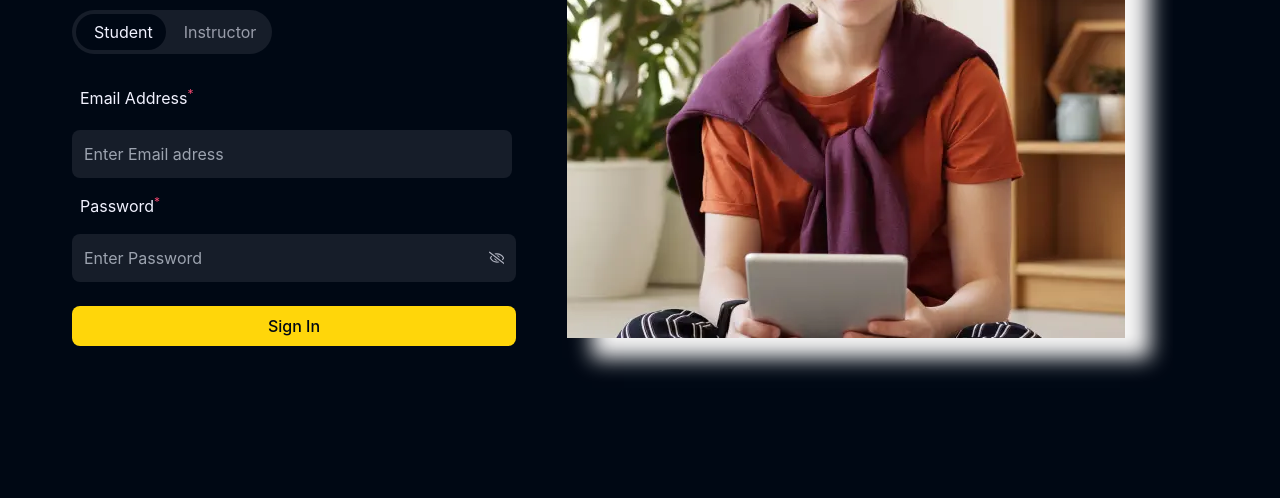
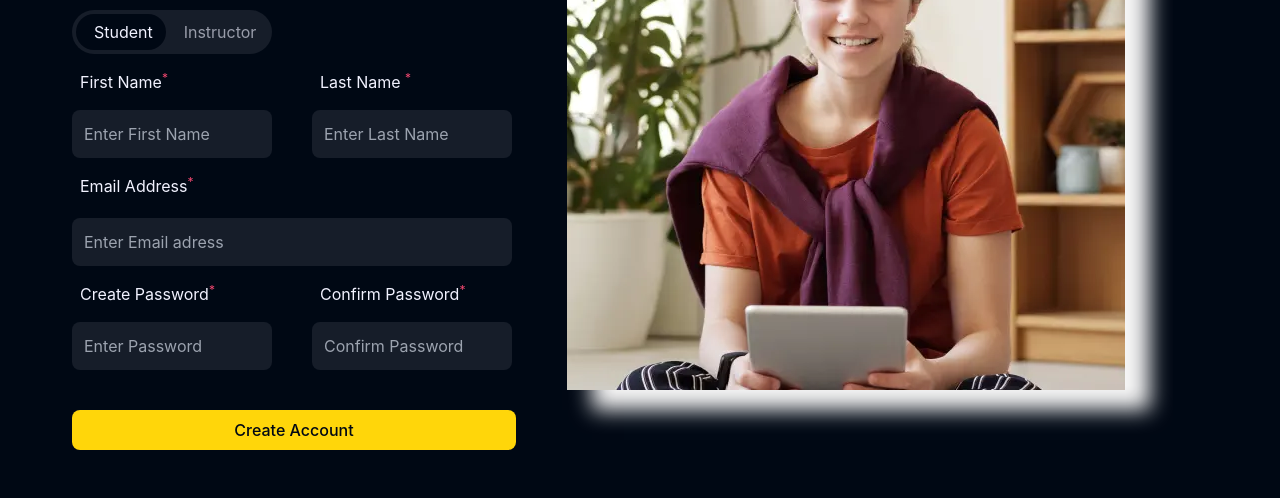
Before and after one commit to thimanshu756/Edtech, a React (Create React App) app: page /login in a window 1280 px wide. Shown: the part 302-800 px from the top of the page. Built offline with nearby package versions, Linux system fonts and the light colour scheme; no server answers.

Commit message:
signup form updated

```diff
--- /dev/null
+++ b/src/Components/Core/AuthPage/signUpForm.jsx
@@ -0,0 +1,105 @@
+import React from 'react'
+import { FaRegEye } from "react-icons/fa";
+import { FaRegEyeSlash } from "react-icons/fa";
+import { useState } from 'react';
+
+const SignUpForm = ({userType,setAccountType,ACCOUNT_TYPE}) =>{
+  const [showPassword , setShowPassword]=useState(false);
+
+  const [formData , setFormData]=useState({
+      firstName :"",
+      lastName:"",
+      email:"",
+      password:"",
+      confirmPassword:""
+  })
+  const { firstName, lastName, email, password, confirmPassword } = formData
+
+  const handleOnChange = (e) => {
+      setFormData((prevData) => ({
+        ...prevData,
+        [e.target.name]: e.target.value,
+      }))
+    }
+    const submitform =(e)=>{
+      e.preventDefault()
+      if (password !== confirmPassword) {
+        // toast.error("Passwords Do Not Match")
+        return
+      }
+      const signupData = {
+        ...formData,
+        accountType:userType,
+      }
+
+      console.log("form data is -->",formData);
+        // Setting signup data to state
+    // To be used after otp verification
+    // dispatch(setSignupData(signupData))
+    // Send OTP to user for verification
+    // dispatch(sendOtp(formData.email, navigate))
+
+    setFormData({
+      firstName: "",
+      lastName: "",
+      email: "",
+      password: "",
+      confirmPassword: "",
+    })
+
+    setAccountType(ACCOUNT_TYPE.STUDENT)
+  }
+
+  return (
+    <div>
+    <div>
+  <form className='text-richblack-5' onSubmit={submitform}>
+  <div className='flex gap-10 mb-4'>
+  <div>
+  <p className='-mb-2 ml-2'>First Name<sup className='text-pink-200 '>*</sup> </p> <br />
+  <input type="text" id='firstName' name='firstName' value={firstName} onChange={handleOnChange} placeholder='Enter First Name' className='bg-richblack-800 rounded-lg p-[12px] w-[200px]'/>
+  </div>
+  <div>
+    <p className='-mb-2 ml-2'>Last Name <sup className='text-pink-200 '>*</sup> </p> <br />
+    <input type="text" id='lastName' name='lastName' value={lastName} onChange={handleOnChange} placeholder='Enter Last Name' className='bg-richblack-800 rounded-lg p-[12px] w-[200px]'/>
+  </div>
+  </div>
+  {/* email form */}
+  <div className='mb-4'>
+  <p className='-mb-1 ml-2'>Email Address<sup className='text-pink-200 '>*</sup> </p> <br />
+  <input type="text" id='firstName' name='email' value={email}  onChange={handleOnChange} placeholder='Enter Email adress' className='bg-richblack-800 rounded-lg p-[12px] w-[440px]'/>
+  </div>
+  {/* password */}
+  <div className='flex gap-10 mb-4'>
+  <div>
+  <p className='-mb-2 ml-2'>Create Password<sup className='text-pink-200 '>*</sup> </p> <br />
+  <div className='bg-richblack-800 rounded-lg p-[12px] w-[200px] flex  items-center'>
+  <input type={`${showPassword ? "text" :"password"}`} id=''  onChange={handleOnChange} name='password' value={password} placeholder='Enter Password'className='bg-richblack-800 ' />
+  {
+      showPassword ? ( <div><FaRegEye className='text-richblack-100' onClick={()=>setShowPassword(false)}/></div> ):( <div  onClick={()=>setShowPassword(true)}><FaRegEyeSlash className='text-richblack-100'/> </div> )
+  }
+  </div>
+  </div>
+  <div>
+  <p className='-mb-2 ml-2'>Confirm Password<sup className='text-pink-200 '>*</sup> </p> <br />
+  <div className='bg-richblack-800 rounded-lg p-[12px] w-[200px] flex  items-center'>
+  <input type={`${showPassword ? "text" :"password"}`} id=''  onChange={handleOnChange} name='confirmPassword' value={confirmPassword} placeholder='Confirm Password'className='bg-richblack-800 ' />
+  {
+      showPassword ? ( <div><FaRegEye className='text-richblack-100' onClick={()=>setShowPassword(false)}/></div> ):( <div  onClick={()=>setShowPassword(true)}><FaRegEyeSlash className='text-richblack-100'/> </div> )
+  }
+  </div>
+  </div>
+  </div>
+  <button
+type="submit"
+className="mt-6 rounded-[8px] bg-yellow-50 w-[100%] py-[8px] px-[12px] font-medium text-richblack-900"
+>
+Create Account
+</button>
+</form>
+</div>
+    </div>
+  )
+}
+
+export default SignUpForm
--- a/src/Pages/Login.jsx
+++ b/src/Pages/Login.jsx
@@ -1,6 +1,6 @@
 import React, { useState } from 'react'
 import TextHighlight from '../Components/Core/AuthPage/TextHighlight';
-import Form from '../Components/Core/AuthPage/Form';
+import LoginForm from '../Components/Core/AuthPage/signUpForm';
 import loginImg from "../assets/Images/login.webp"
 const Login = () => {
   const [Instructor , setInstructor]= useState(false);
@@ -25,7 +25,7 @@ const Login = () => {
            <div className= {`py-[6px] px-[18px] ${Instructor ? "text-richblack-5 bg-richblack-900 rounded-full " : "text-richblack-200"}`} onClick={()=>setInstructor(true)}>Instructor</div>
         </div>
         {/* form  */}
-          <Form type={"Login"} Instructor={Instructor}/>
+          <LoginForm type={"Login"} Instructor={Instructor}/>
         </div>
         {/* image */}
         <div className='relative right-2 shadow-[25px_20px_20px_0px_#F5F5F5]'>
--- a/src/Pages/SignUp.jsx
+++ b/src/Pages/SignUp.jsx
@@ -1,16 +1,17 @@
 import React, { useState } from 'react'
 import TextHighlight from '../Components/Core/AuthPage/TextHighlight';
-import Form from '../Components/Core/AuthPage/Form';
+import SignUpForm from '../Components/Core/AuthPage/signUpForm';
 import signUpImg from "../assets/Images/signup.webp"
+import { ACCOUNT_TYPE } from '../utils/constants';
 const SignUp = () => {
-  const [Instructor , setInstructor]= useState(false);
+  const [accountType, setAccountType] = useState(ACCOUNT_TYPE.INSTRUCTOR)
   return (
     <div className=' w-11/12 bg-richblack-900 max-w-maxContent flex justify-between items-center p-10  mb-28 '>
         {/* form */}
         <div className='flex w-[508px] p-[32px] flex-col gap-[16px] '>
         <div className=''>
             {
-                    Instructor ? (<div className='flex flex-col gap-4 '>
+                    accountType=="instructor" ? (<div className='flex flex-col gap-4 '>
                         <p className='text-richblack-5 font-inter text-4xl h-[50px] '>Welcome </p>
                         <p className='text-richblack-100 font-inter h-8 '>Discover your passions, <TextHighlight text={" Be Unstoppable "} /></p>
                     </div>):(<div className='flex gap-2 flex-col'>
@@ -21,11 +22,11 @@ const SignUp = () => {
         </div>
           {/* slider */}
         <div className=' bg-richblack-800 w-[200px] flex  rounded-full p-[4px] transition-all duration-200'>
-           <div className= {`py-[6px] px-[18px] ${Instructor ? " text-richblack-200" : "text-richblack-5 bg-richblack-900 rounded-full "}`} onClick={()=>setInstructor(false)} >Student</div>
-           <div className= {`py-[6px] px-[18px] ${Instructor ? "text-richblack-5 bg-richblack-900 rounded-full " : "text-richblack-200"}`} onClick={()=>setInstructor(true)}>Instructor</div>
+           <div className= {`py-[6px] px-[18px] ${accountType=="Student"? " text-richblack-5 bg-richblack-900 rounded-full" : "text-richblack-200  "}`} onClick={()=>setAccountType(ACCOUNT_TYPE.STUDENT)} >Student</div>
+           <div className= {`py-[6px] px-[18px] ${accountType=="Instructor" ? "text-richblack-5 bg-richblack-900 rounded-full " : "text-richblack-200"}`} onClick={()=>setAccountType(ACCOUNT_TYPE.INSTRUCTOR)}>Instructor</div>
         </div>
         {/* form  */}
-          <Form type={"signUp"} Instructor={Instructor}/>
+          <SignUpForm UserType={accountType} setAccountType={setAccountType} ACCOUNT_TYPE/>
         </div>
         {/* image */}
         <div className='relative right-2 shadow-[25px_20px_20px_0px_#F5F5F5]'>
```
Also changed, not shown: src/Components/Core/AuthPage/loginForm.jsx (renamed from src/Components/Core/AuthPage/Form.jsx, +7 -5 lines).
